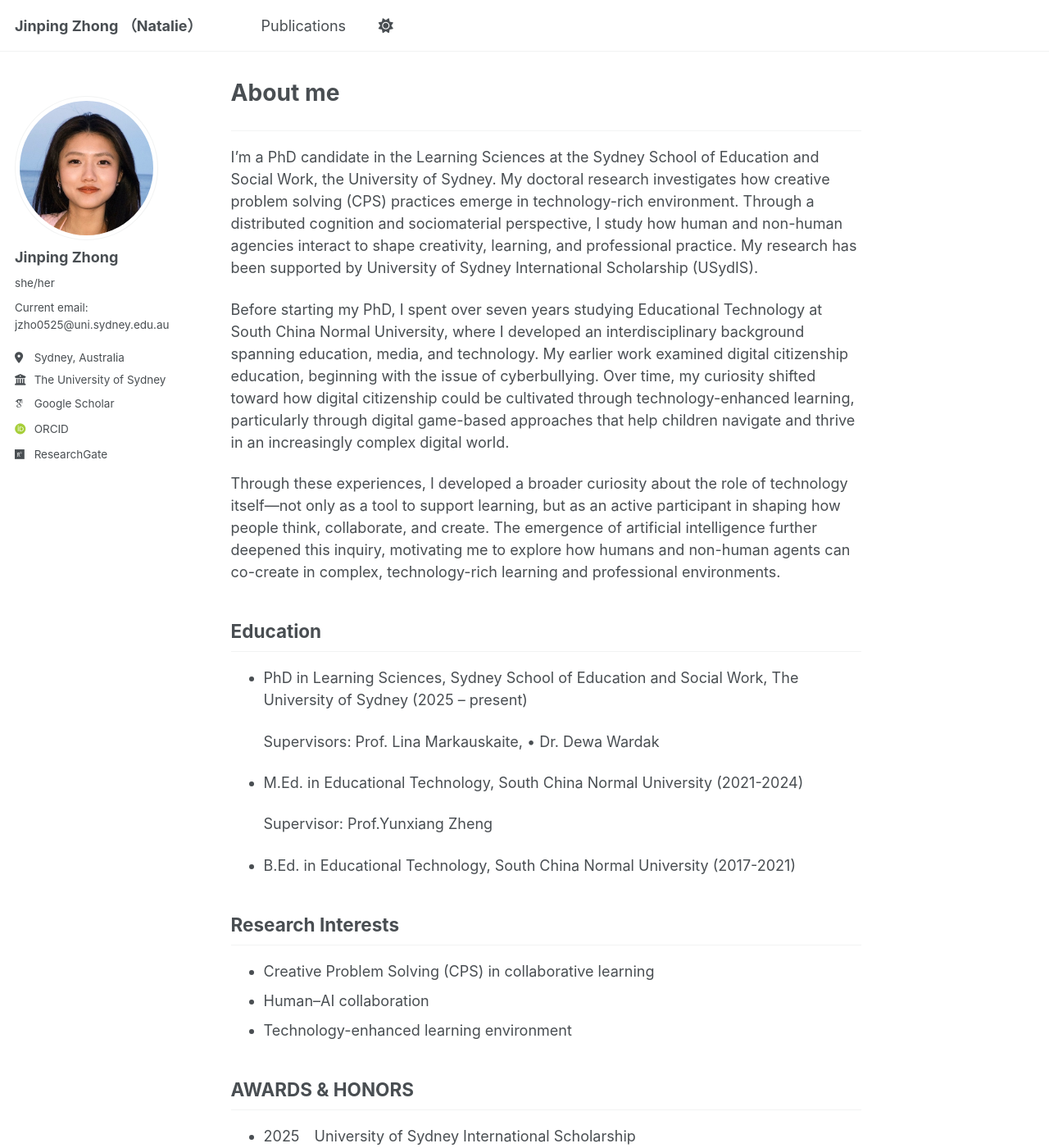
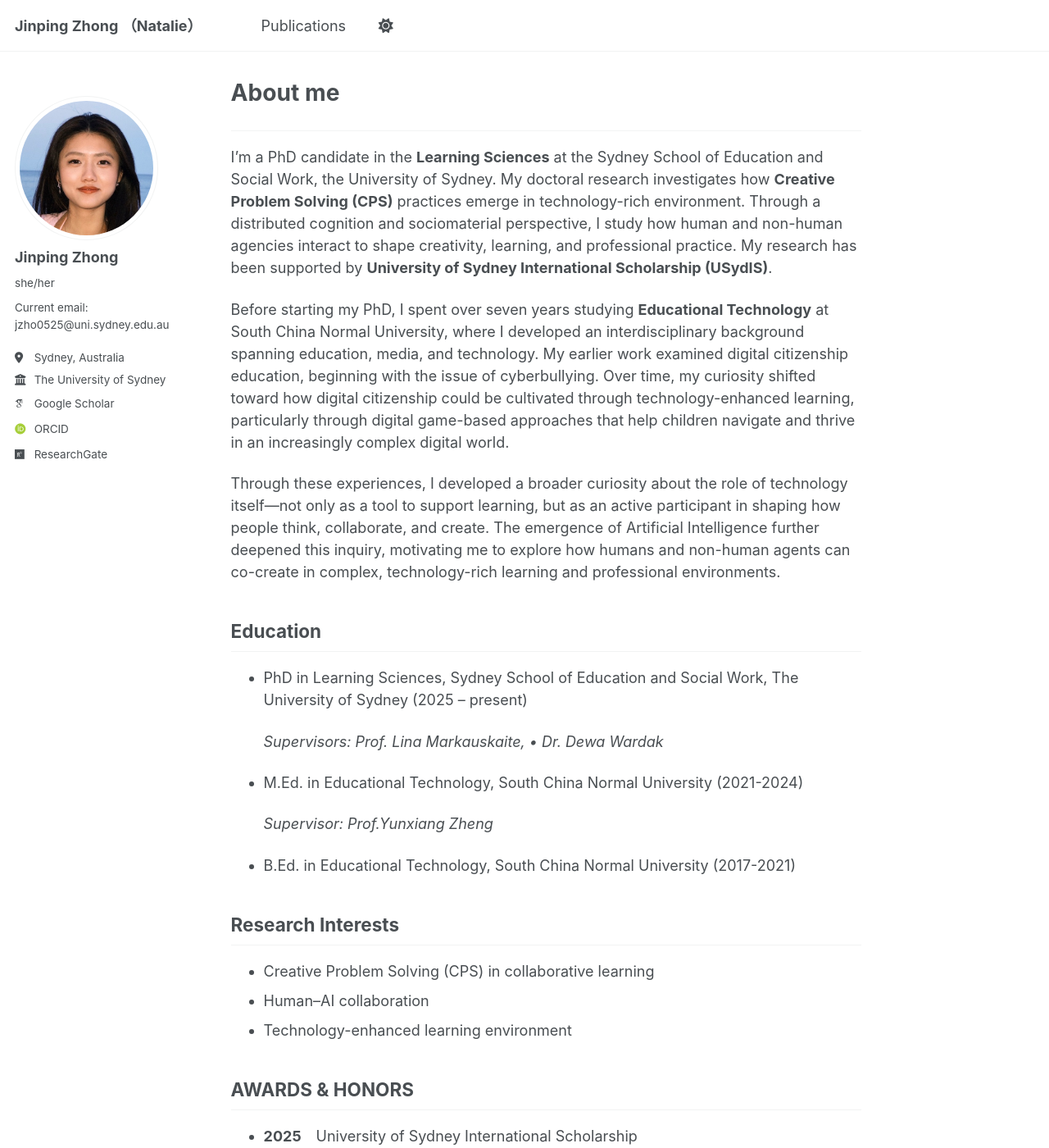
Before and after one commit to kimpink98/jp-zhong, a Jekyll site: the page built from _pages/about.md, in a window 1280 px wide and 1400 px high. Shown: the whole window at 82% size. Built offline with Jekyll 4.4.1, drawn with Linux system fonts in a browser that asks for light colours; some web fonts are replaced; a script that is not in the unit is left out; some of the changed text lies outside the part shown.

```diff
--- a/_pages/about.md
+++ b/_pages/about.md
@@ -8,21 +8,21 @@ redirect_from:
 ---
 
 ------
-I’m a PhD candidate in the Learning Sciences at the Sydney School of Education and Social Work, the University of Sydney. My doctoral research investigates how creative problem solving (CPS) practices emerge in technology-rich environment. Through a distributed cognition and sociomaterial perspective, I study how human and non-human agencies interact to shape creativity, learning, and professional practice. My research has been supported by University of Sydney International Scholarship (USydIS).
+I’m a PhD candidate in the **Learning Sciences** at the Sydney School of Education and Social Work, the University of Sydney. My doctoral research investigates how **Creative Problem Solving (CPS)** practices emerge in technology-rich environment. Through a distributed cognition and sociomaterial perspective, I study how human and non-human agencies interact to shape creativity, learning, and professional practice. My research has been supported by **University of Sydney International Scholarship (USydIS)**.
 
-Before starting my PhD, I spent over seven years studying Educational Technology at South China Normal University, where I developed an interdisciplinary background spanning education, media, and technology. My earlier work examined digital citizenship education, beginning with the issue of cyberbullying. Over time, my curiosity shifted toward how digital citizenship could be cultivated through technology-enhanced learning, particularly through digital game-based approaches that help children navigate and thrive in an increasingly complex digital world.
+Before starting my PhD, I spent over seven years studying **Educational Technology** at South China Normal University, where I developed an interdisciplinary background spanning education, media, and technology. My earlier work examined digital citizenship education, beginning with the issue of cyberbullying. Over time, my curiosity shifted toward how digital citizenship could be cultivated through technology-enhanced learning, particularly through digital game-based approaches that help children navigate and thrive in an increasingly complex digital world.
 
-Through these experiences, I developed a broader curiosity about the role of technology itself—not only as a tool to support learning, but as an active participant in shaping how people think, collaborate, and create. The emergence of artificial intelligence further deepened this inquiry, motivating me to explore how humans and non-human agents can co-create in complex, technology-rich learning and professional environments.
+Through these experiences, I developed a broader curiosity about the role of technology itself—not only as a tool to support learning, but as an active participant in shaping how people think, collaborate, and create. The emergence of Artificial Intelligence further deepened this inquiry, motivating me to explore how humans and non-human agents can co-create in complex, technology-rich learning and professional environments.
 
 Education
 ------
 - PhD in Learning Sciences, Sydney School of Education and Social Work, The University of Sydney (2025 – present)
 
-  Supervisors: Prof. Lina Markauskaite, •	Dr. Dewa Wardak
+  _Supervisors: Prof. Lina Markauskaite, •	Dr. Dewa Wardak_
 
 - M.Ed. in Educational Technology, South China Normal University (2021-2024)
 
-  Supervisor: Prof.Yunxiang Zheng
+  _Supervisor: Prof.Yunxiang Zheng_
 
 - B.Ed. in Educational Technology, South China Normal University (2017-2021)
 
@@ -34,10 +34,10 @@ Research Interests
 
 AWARDS & HONORS
 ------
-- 2025 University of Sydney International Scholarship
-- 2023 National Scholarship for Postgraduates, Ministry of Education, China
-- 2024 Outstanding Graduate, School of Educational Information Technology, SCNU
-- 2021–2024 First-Class Academic Scholarship (three consecutive years), SCNU
-- 2021 Top 100 Outstanding Graduates, SCNU
-- 2021 Excellent Undergraduate Thesis Award, SCNU
-- 2018 Innovation Award, SCNU
+- **2025** University of Sydney International Scholarship
+- **2023** National Scholarship for Postgraduates, Ministry of Education, China
+- **2024** Outstanding Graduate, School of Educational Information Technology, SCNU
+- **2021–2024** First-Class Academic Scholarship _(three consecutive years)_, SCNU
+- **2021** Top 100 Outstanding Graduates, SCNU
+- **2021** Excellent Undergraduate Thesis Award, SCNU
+- **2018** Innovation Award, SCNU
```
